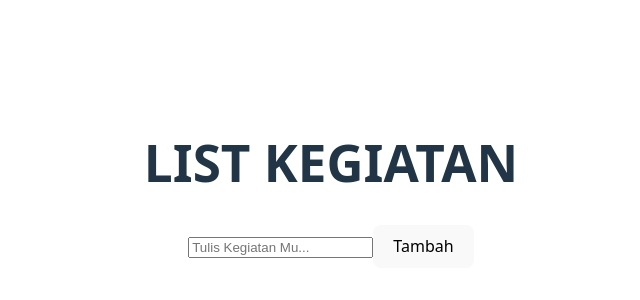
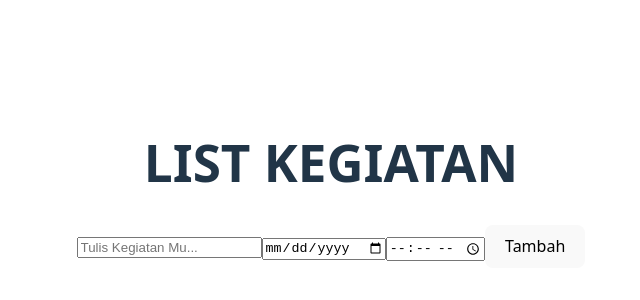
Before and after one commit to FianAndikaPutra/uts-pbk, a Vue app: page / in a window 1280 px wide. Shown: the part 208-508 px from the top of the page, without its empty margins (309-949 px from the left). Built offline with nearby package versions, Linux system fonts and the light colour scheme.

Commit message:
Menambahkan inputan tanggal dan waktu untuk setiap kegiatan

```diff
--- a/src/App.vue
+++ b/src/App.vue
@@ -4,6 +4,8 @@
 
     <div>
       <input v-model="newTask" placeholder="Tulis Kegiatan Mu..." />
+      <input type="date" v-model="taskDate" />
+      <input type="time" v-model="taskTime" />
       <button @click="addTask">Tambah</button>
     </div>
 
@@ -12,7 +14,7 @@
         <span @click="toggleTask(index)">
           <span v-if="task.done">[✔]</span>
           <span v-else>[ ]</span>
-          {{ task.text }}
+          {{ task.text }} - {{ task.date }}, {{ task.time }}
         </span>
         <button @click="deleteTask(index)">Hapus</button>
       </li>
@@ -24,13 +26,22 @@
 import { ref } from 'vue'
 
 const newTask = ref('')
+const taskDate = ref('')
+const taskTime = ref('')
 const tasks = ref([])
 
 function addTask() {
   const text = newTask.value.trim()
-  if (text) {
-    tasks.value.push({ text, done: false })
+  if (text && taskDate.value && taskTime.value) {
+    tasks.value.push({
+      text,
+      done: false,
+      date: taskDate.value,
+      time: taskTime.value
+    })
     newTask.value = ''
+    taskDate.value = ''
+    taskTime.value = ''
   }
 }
 
```
